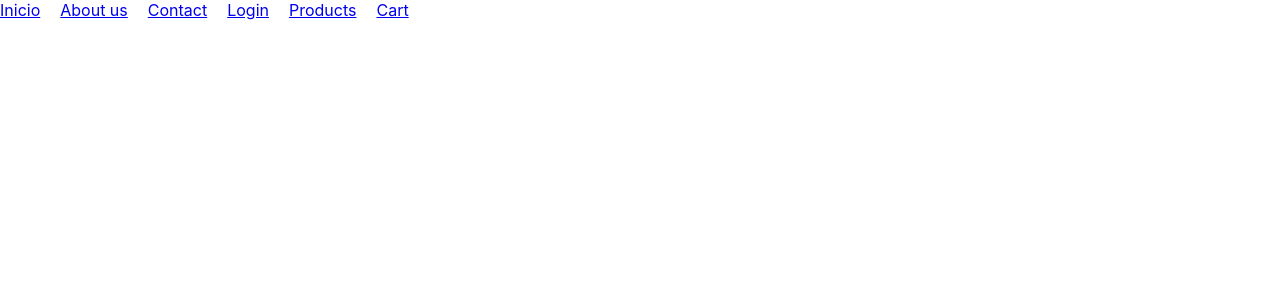
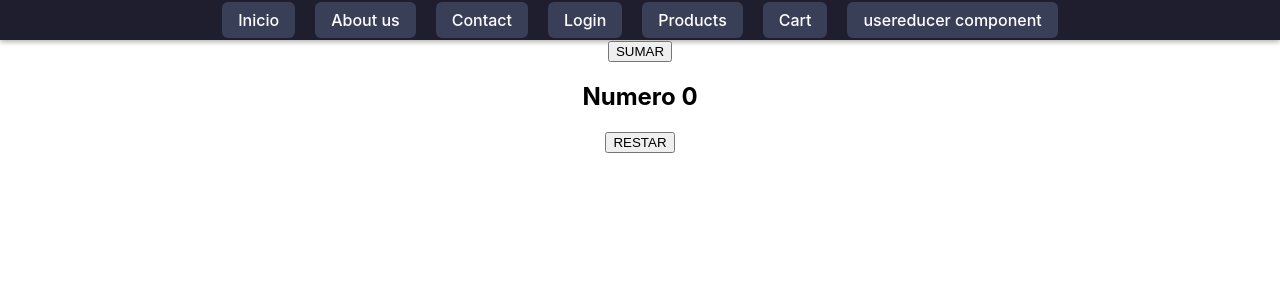
Before and after one commit to yorli-gf/Web-II-GonzalezFalla, a React (Create React App) app in the folder react-docs/: page /usereducer-component in a window 1280 px wide. Shown: the top 300 px of the page. Built offline with nearby package versions, Linux system fonts and the light colour scheme.

Commit message:
Clases viernes

```diff
--- a/react-docs/src/App.css
+++ b/react-docs/src/App.css
@@ -24,7 +24,6 @@
   color: white;
 }
 
-
 .App-link {
   color: #61dafb;
 }
@@ -38,6 +37,13 @@
   }
 }
 
+
+nav {
+  background-color: #1e1e2f;
+  padding: 10px 20px;
+  box-shadow: 0 2px 5px rgba(0, 0, 0, 0.3);
+}
+
 nav ul {
   list-style: none;
   display: flex;
@@ -45,4 +51,19 @@ nav ul {
   gap: 20px;
   padding: 0;
   margin: 0;
+  justify-content: center;
+  align-items: center;
 }
+
+nav ul li a {
+  text-decoration: none;
+  padding: 8px 16px;
+  border-radius: 6px;
+  color: #ffffff;
+  background-color: #3a3f58;
+  font-weight: 500;
+}
+
+nav ul li a:hover {
+  background-color: #50577c;
+}
--- a/react-docs/src/page/ProductInfo.js
+++ b/react-docs/src/page/ProductInfo.js
@@ -36,13 +36,12 @@ export default function ProductInfo() {
 
         const cart = JSON.parse(localStorage.getItem("cart")) || [];
 
-        // Buscar si ya existe el producto en el carrito
+
         const existingProductIndex = cart.findIndex(item => item.id === newItem.id);
         if (existingProductIndex !== -1) {
             cart[existingProductIndex].quantity += selectedQuantity;
             cart[existingProductIndex].total = cart[existingProductIndex].quantity * cart[existingProductIndex].price;
         } else {
-            // Regla: No más de 5 productos diferentes
             if (cart.length >= 5) {
                 alert("No puedes agregar más de 5 productos diferentes al carrito.");
                 return;
@@ -50,7 +49,7 @@ export default function ProductInfo() {
             cart.push(newItem);
         }
 
-        // Regla: No superar los $10,000 en total
+
         const totalCost = cart.reduce((acc, item) => acc + item.total, 0);
         if (totalCost > 10000) {
             alert("No puedes superar los $10,000 en total en el carrito.");
--- /dev/null
+++ b/react-docs/src/page/ReducerScreen.js
@@ -0,0 +1,26 @@
+import { useReducer } from "react"
+
+function calculadora(state, action) {
+    if(action.type === "SUMAR"){
+        return {
+            numero: state.numero + 1
+        }
+    }
+
+    if(action.type === "RESTAR") {
+        return {
+            numero: state.numero - 1
+        }
+    }
+}
+
+export default function ReducerScreen(){
+    const [state, dispatch] = useReducer(calculadora, {numero: 0})
+    return (
+        <div>
+            <button onClick={() => dispatch({ type: "SUMAR" })}>SUMAR</button>
+            <h2>Numero {state.numero}</h2>
+            <button onClick={() => dispatch({ type: "RESTAR "})}>RESTAR</button>
+        </div>
+    )
+}
--- a/react-docs/src/page/base/Menu.js
+++ b/react-docs/src/page/base/Menu.js
@@ -18,6 +18,7 @@ export default function Menu() {
                     <li><Link to="/login">Login</Link></li>
                     <li><Link to="/products">Products</Link></li>
                     <li><Link to="/cart">Cart</Link></li>
+                    <li><Link to="/usereducer-component">usereducer component</Link></li>
                 </ul>
                 </nav>
             </header>
--- a/react-docs/src/router/Router.js
+++ b/react-docs/src/router/Router.js
@@ -7,6 +7,7 @@ import Login from "../page/Login"
 import ProductInfo from '../page/ProductInfo'
 import ProductList from '../page/ProductList'
 import Cart from "../page/Cart"
+import ReducerScreen from "../page/ReducerScreen"
 
 export default function MyRouters()
 {
@@ -19,6 +20,7 @@ export default function MyRouters()
             <Route path="/products" element={<ProductList/>}/>
             <Route path="/products/:id" element={<ProductInfo/>}/>
             <Route path="/cart" element={<Cart/>}/>
+            <Route path="/usereducer-component" element={<ReducerScreen/>}/>
         </Routes>
     )
 }
--- a/react-docs/src/style/login.css
+++ b/react-docs/src/style/login.css
@@ -1,3 +1,4 @@
+
 .containerLogin{
     border: 1px black solid;
     width: 50%;
@@ -36,10 +37,6 @@
 }
 
 
-
-
-
-
 .formLogin button
 {
     padding: 10px 20px;
```
Also changed, not shown: react-docs/src/page/Calculadora.js (added, +37 -0 lines), react-docs/src/page/CreateProduct.js (added).
